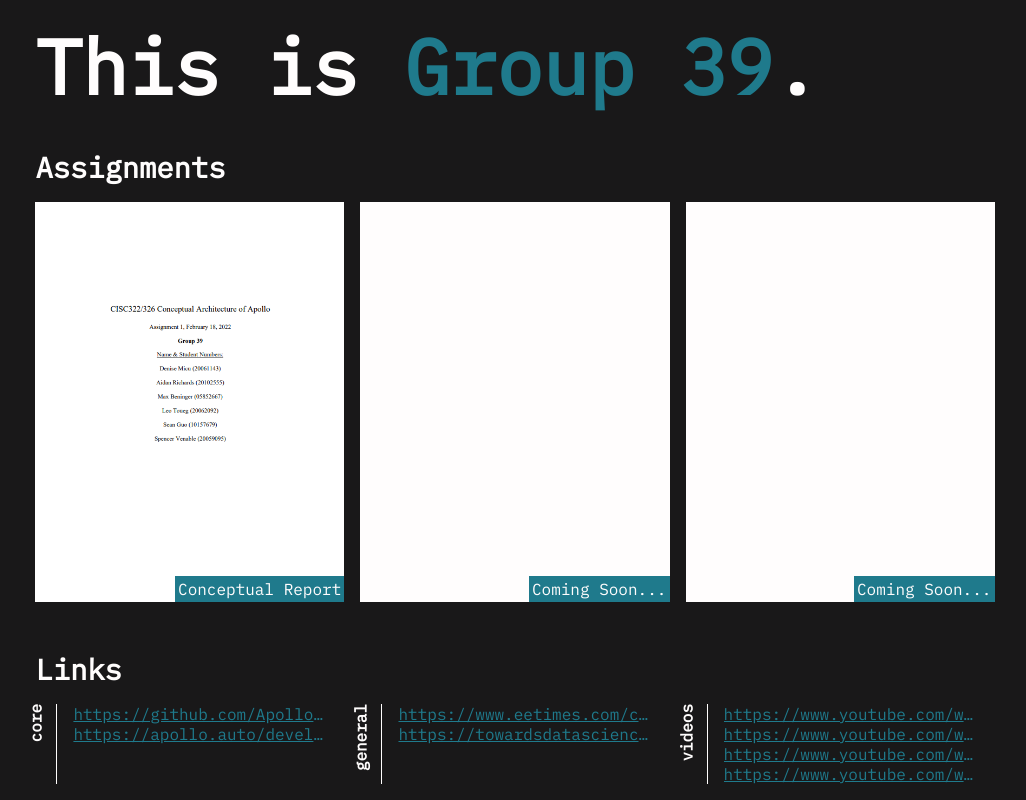
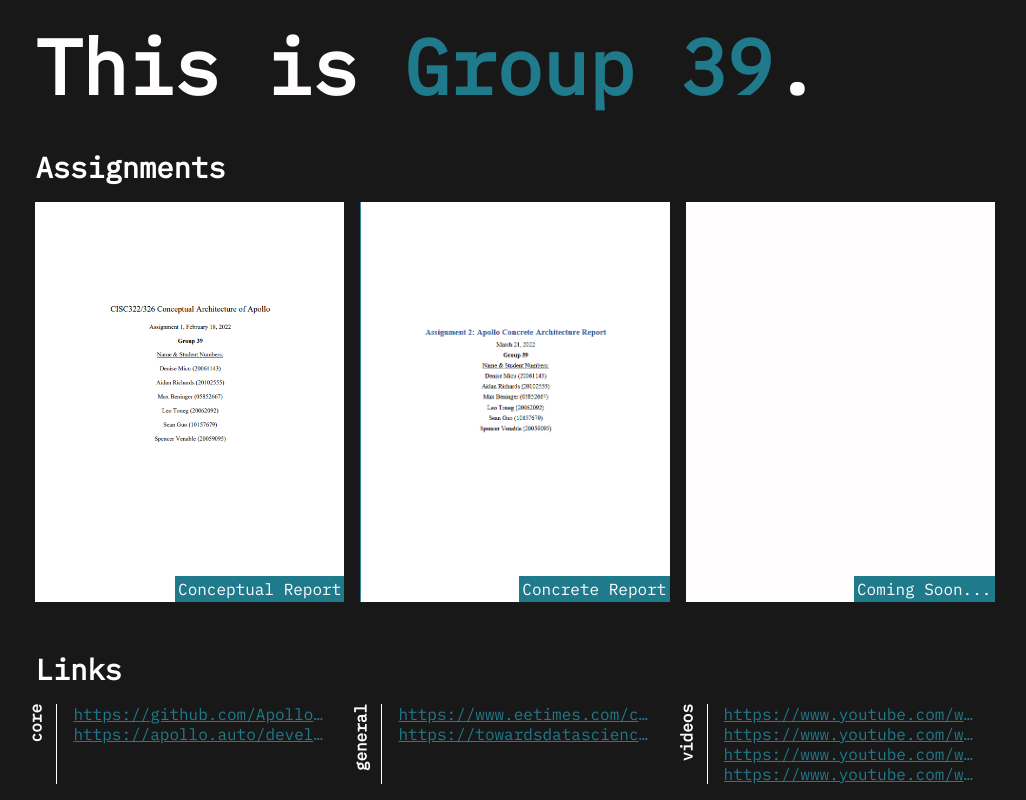
Before and after one commit to Spencercv7/CISC-322-Site, a Svelte app: page / in a window 1280 px wide. Shown: the top 800 px of the page, without its empty margins (125-1151 px from the left). Built offline with nearby package versions, Linux system fonts and the light colour scheme.

Commit message:
Add: Concerete architecture report and youtube link.

```diff
--- a/src/components/Link.svelte
+++ b/src/components/Link.svelte
@@ -23,7 +23,6 @@
         overflow: hidden;
     }
 
-
     a:before {
         content: "";
         height: 100%;
--- a/src/data/assignments.json
+++ b/src/data/assignments.json
@@ -7,10 +7,11 @@
         "img": "326_Conceptual_Arch_Report.png"
     },
     {
-        "title": "",
-        "videoURL": "",
-        "pdf": ""
-    },
+		"title": "Concrete Report",
+		"videoURL": "https://www.youtube.com/watch?v=wXlqwreA8bw&feature=youtu.be ",
+		"pdf": "Concrete_Architecture_Report.pdf",
+		"img": "concrete.png"
+	},
     {
         "title": "",
         "videoURL": "",
```
Also changed, not shown: public/img/concrete.png (added), 1 other file (tests, documents, lock files or other folders).
